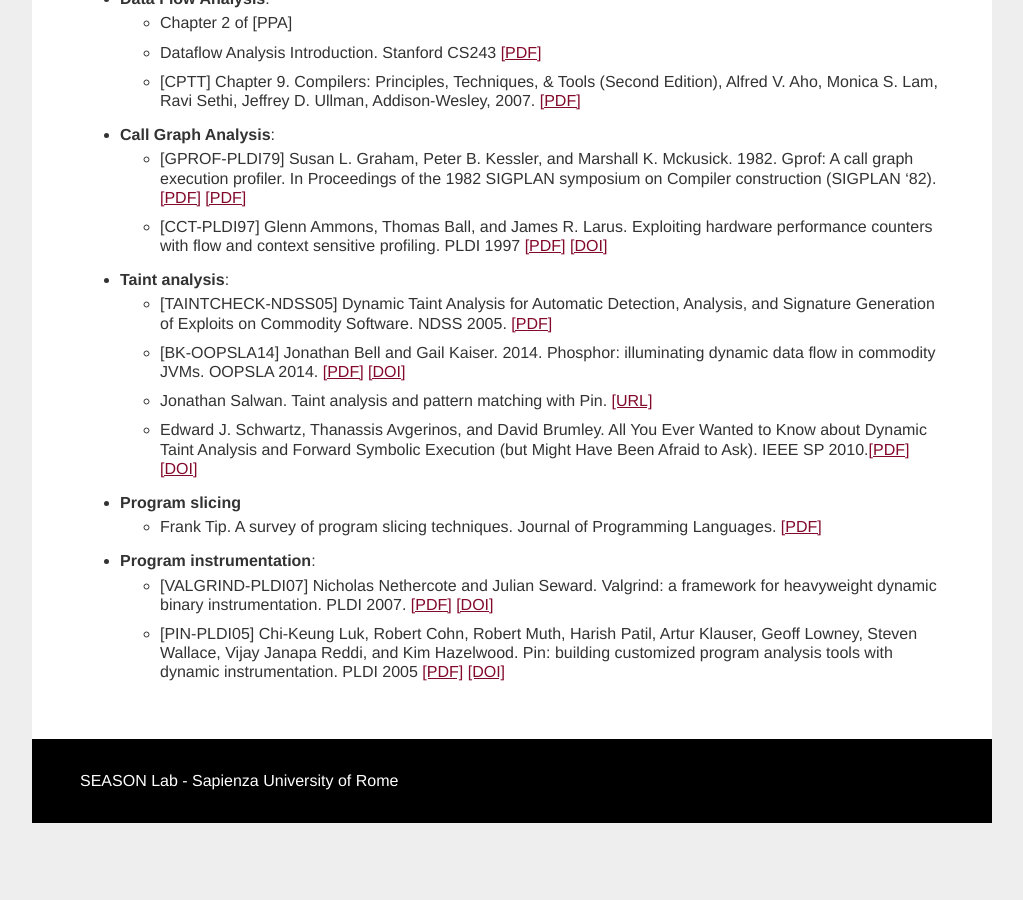
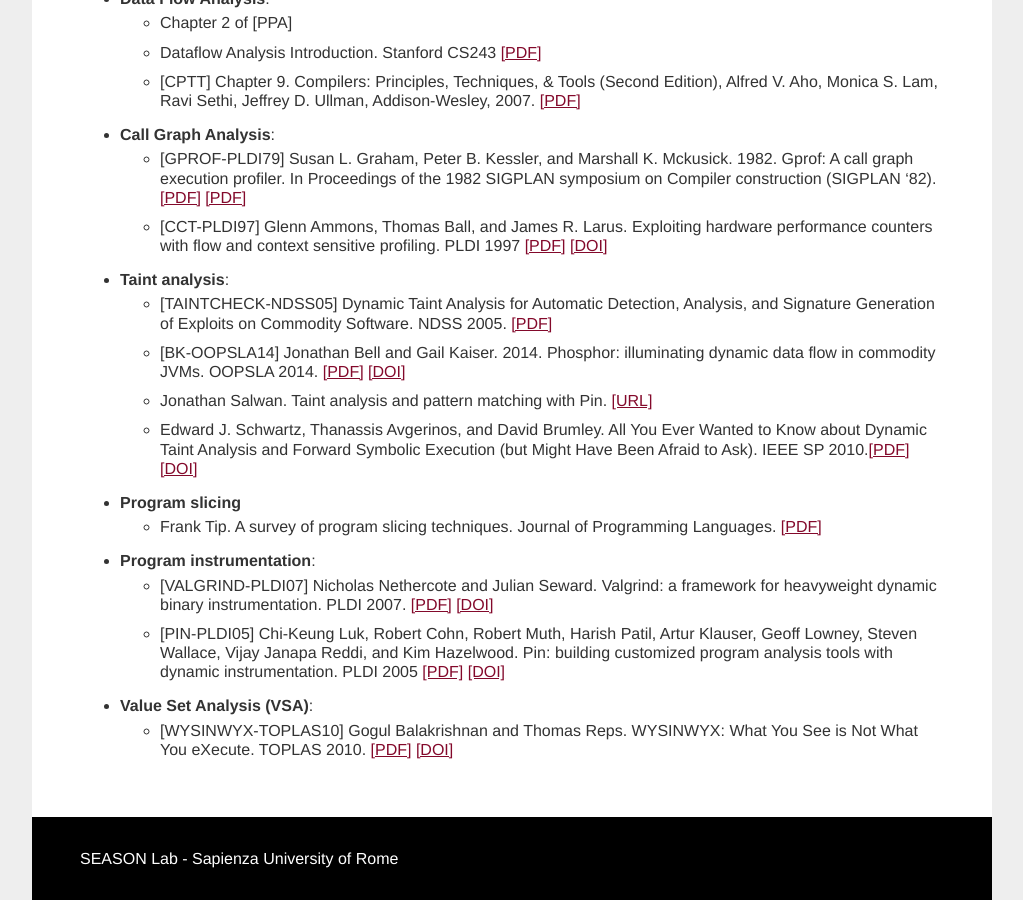
Before and after one commit to season-lab/season-lab.github.io, a Jekyll site: the page built from excellence.md, in a window 1280 px wide and 900 px high, scrolled down 1519 px. Shown: the whole window, without its empty margins (128-1151 px from the left). Built offline with Jekyll 4.4.1, drawn with Linux system fonts in a browser that asks for light colours; before the commit the page ends 2342 px from its top, so only the background shows below that.

Commit message:
Update excellence.md

```diff
--- a/excellence.md
+++ b/excellence.md
@@ -69,6 +69,9 @@
 	* [VALGRIND-PLDI07] Nicholas Nethercote and Julian Seward. Valgrind: a framework for heavyweight dynamic binary instrumentation. PLDI 2007. [[PDF]](http://valgrind.org/docs/valgrind2007.pdf) [[DOI]](http://dx.doi.org/10.1145/1250734.1250746)
 	* [PIN-PLDI05] Chi-Keung Luk, Robert Cohn, Robert Muth, Harish Patil, Artur Klauser, Geoff Lowney, Steven Wallace, Vijay Janapa Reddi, and Kim Hazelwood. Pin: building customized program analysis tools with dynamic instrumentation. PLDI 2005 [[PDF]](http://www.cs.virginia.edu/kim/courses/cs851/papers/luk05pin.pdf) [[DOI]](http://dx.doi.org/10.1145/1064978.1065034)
 
+* **Value Set Analysis (VSA)**:
+	* [WYSINWYX-TOPLAS10] Gogul Balakrishnan and Thomas Reps. WYSINWYX: What You See is Not What You eXecute. TOPLAS 2010.  [[PDF]](http://research.cs.wisc.edu/wpis/papers/wysinwyx.final.pdf) [[DOI]](http://dx.doi.org/10.1145/1749608.1749612)
+
 <!--* **Model checking**
 
 * **LLVM (IR, transformations)**
```
